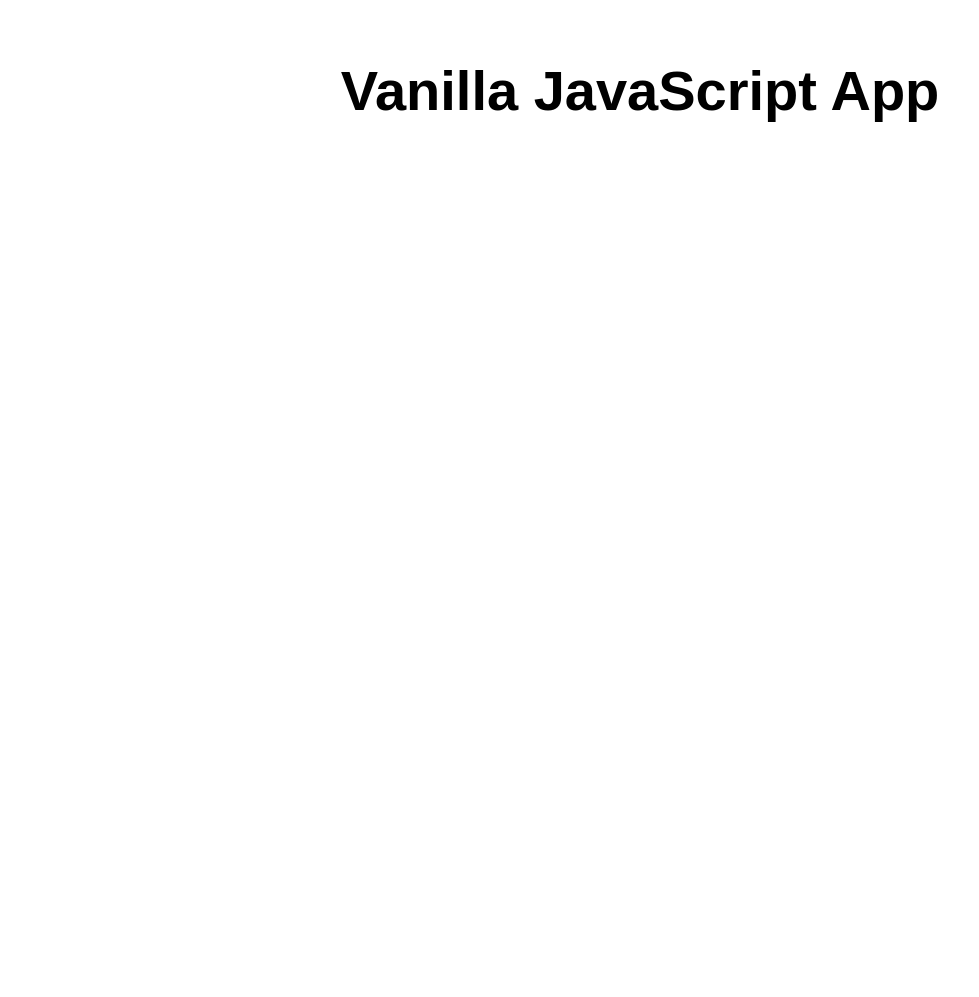
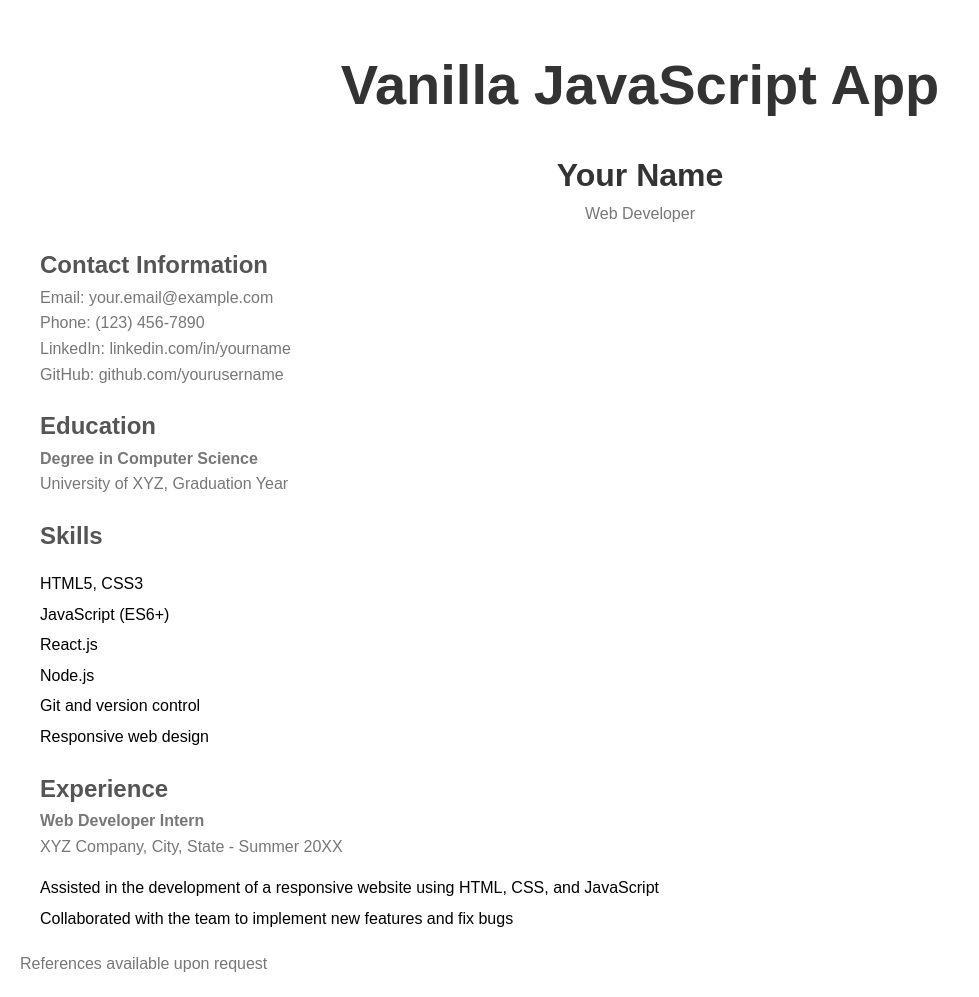
Before and after one commit to c16310493/my-first-static-web-app, a website: page src/index.html in a window 1280 px wide. Shown: the whole page, without its empty margins (0-979 px from the left). Before the commit the page ends 800 px from the top, so only its background shows below. Drawn offline with Linux system fonts and the light colour scheme.

Commit message:
Update index.html

```diff
--- a/src/index.html
+++ b/src/index.html
@@ -15,3 +15,103 @@
 </body>
 
 </html>
+
+<!DOCTYPE html>
+<html lang="en">
+<head>
+    <meta charset="UTF-8">
+    <meta name="viewport" content="width=device-width, initial-scale=1.0">
+    <title>Your Name - Resume</title>
+    <style>
+        body {
+            font-family: Arial, sans-serif;
+            line-height: 1.6;
+            margin: 20px;
+        }
+
+        header, section, footer {
+            margin-bottom: 20px;
+        }
+
+        h1, h2, h3, p {
+            margin: 0;
+        }
+
+        header {
+            text-align: center;
+        }
+
+        section {
+            margin-left: 20px;
+        }
+
+        h1 {
+            color: #333;
+        }
+
+        h2 {
+            color: #555;
+        }
+
+        p {
+            color: #777;
+        }
+
+        ul {
+            list-style-type: none;
+            padding: 0;
+        }
+
+        ul li {
+            margin-bottom: 5px;
+        }
+    </style>
+</head>
+<body>
+
+    <header>
+        <h1>Your Name</h1>
+        <p>Web Developer</p>
+    </header>
+
+    <section>
+        <h2>Contact Information</h2>
+        <p>Email: your.email@example.com</p>
+        <p>Phone: (123) 456-7890</p>
+        <p>LinkedIn: linkedin.com/in/yourname</p>
+        <p>GitHub: github.com/yourusername</p>
+    </section>
+
+    <section>
+        <h2>Education</h2>
+        <p><strong>Degree in Computer Science</strong></p>
+        <p>University of XYZ, Graduation Year</p>
+    </section>
+
+    <section>
+        <h2>Skills</h2>
+        <ul>
+            <li>HTML5, CSS3</li>
+            <li>JavaScript (ES6+)</li>
+            <li>React.js</li>
+            <li>Node.js</li>
+            <li>Git and version control</li>
+            <li>Responsive web design</li>
+        </ul>
+    </section>
+
+    <section>
+        <h2>Experience</h2>
+        <p><strong>Web Developer Intern</strong></p>
+        <p>XYZ Company, City, State - Summer 20XX</p>
+        <ul>
+            <li>Assisted in the development of a responsive website using HTML, CSS, and JavaScript</li>
+            <li>Collaborated with the team to implement new features and fix bugs</li>
+        </ul>
+    </section>
+
+    <footer>
+        <p>References available upon request</p>
+    </footer>
+
+</body>
```
